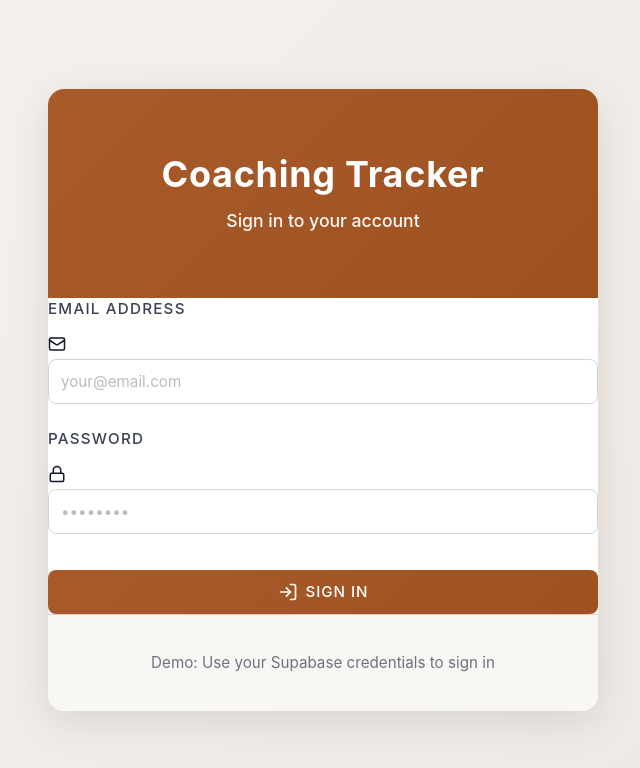
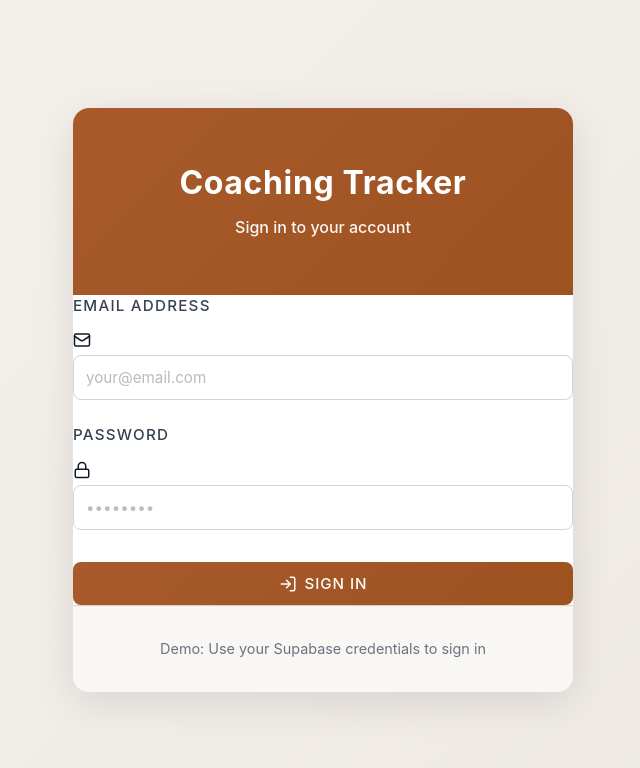
Before and after one commit to 1Banyuhay/coaching-tracker, a React (Create React App) app: page /login in a window 1280 px wide. Shown: the top 768 px of the page, without its empty margins (317-957 px from the left). Built offline with nearby package versions, Linux system fonts and the light colour scheme; no server answers.

Commit message:
Fix: proper spacing with padding on all sides, max-width 500px

```diff
--- a/src/components/Auth/Auth.css
+++ b/src/components/Auth/Auth.css
@@ -4,7 +4,7 @@
   align-items: center;
   min-height: 100vh;
   background: linear-gradient(135deg, #f5f1ed 0%, #ede8e3 100%);
-  padding: 1rem;
+  padding: 2rem;
 }
 
 .auth-card {
@@ -12,12 +12,13 @@
   border-radius: 16px;
   box-shadow: 0 10px 40px rgba(0, 0, 0, 0.1);
   width: 100%;
-  max-width: 550px;
+  max-width: 500px;
   overflow: hidden;
+  margin: 0 auto;
 }
 
 .auth-header {
-  padding: 4rem 3rem;
+  padding: 3.5rem 2.5rem;
   background: linear-gradient(135deg, #a85a2b 0%, #9d5220 100%);
   color: white;
   text-align: center;
@@ -25,65 +26,46 @@
 
 .auth-header h1 {
   margin: 0 0 0.75rem 0;
-  font-size: 2.25rem;
+  font-size: 2rem;
   font-weight: 700;
   letter-spacing: 0.02em;
 }
 
 .auth-header p {
   margin: 0;
-  font-size: 1.1rem;
+  font-size: 1rem;
   opacity: 0.95;
   font-weight: 500;
 }
 
-.auth-branding {
-  display: flex;
-  flex-direction: column;
-  align-items: center;
-  gap: 0.5rem;
-  margin-bottom: 1rem;
-}
-
-.auth-logo {
-  width: 50px;
-  height: 50px;
-  background: rgba(255, 255, 255, 0.2);
-  border-radius: 8px;
-  display: flex;
-  align-items: center;
-  justify-content: center;
-  font-size: 1.75rem;
-  font-weight: 700;
-}
-
 .auth-body {
-  padding: 3.5rem 3rem;
+  padding: 2.5rem;
 }
 
 .form-group {
-  margin-bottom: 2.25rem;
+  margin-bottom: 2rem;
 }
 
 .form-group label {
   display: block;
-  margin-bottom: 0.875rem;
+  margin-bottom: 0.75rem;
   font-weight: 700;
   color: #2c2c2c;
-  font-size: 0.9rem;
+  font-size: 0.85rem;
   text-transform: uppercase;
   letter-spacing: 0.08em;
 }
 
 .form-group input {
   width: 100%;
-  padding: 1.125rem;
+  padding: 1rem;
   border: 2px solid #d4ccc4;
-  border-radius: 10px;
-  font-size: 1rem;
+  border-radius: 8px;
+  font-size: 0.95rem;
   font-family: inherit;
   transition: all 0.3s;
   background: #fffbf8;
+  box-sizing: border-box;
 }
 
 .form-group input::placeholder {
@@ -103,7 +85,7 @@
 
 .input-icon svg {
   position: absolute;
-  right: 16px;
+  right: 14px;
   top: 50%;
   transform: translateY(-50%);
   color: #999;
@@ -126,12 +108,12 @@
 .btn-primary,
 .btn-login {
   width: 100%;
-  padding: 1.125rem 1.5rem;
+  padding: 1rem 1.5rem;
   background: linear-gradient(135deg, #a85a2b 0%, #9d5220 100%) !important;
   color: white !important;
   border: none !important;
-  border-radius: 10px;
-  font-size: 1rem;
+  border-radius: 8px;
+  font-size: 0.95rem;
   font-weight: 700;
   cursor: pointer;
   transition: all 0.3s;
@@ -141,18 +123,18 @@
   align-items: center;
   justify-content: center;
   gap: 0.75rem;
-  margin-top: 0.75rem;
+  margin-top: 0.5rem;
 }
 
 .btn-primary:hover:not(:disabled),
 .btn-login:hover:not(:disabled) {
-  transform: translateY(-3px);
-  box-shadow: 0 10px 25px rgba(168, 90, 43, 0.3);
+  transform: translateY(-2px);
+  box-shadow: 0 8px 20px rgba(168, 90, 43, 0.3);
 }
 
 .btn-primary:active:not(:disabled),
 .btn-login:active:not(:disabled) {
-  transform: translateY(-1px);
+  transform: translateY(0);
 }
 
 .btn-primary:disabled,
@@ -163,12 +145,12 @@
 
 .btn-primary svg,
 .btn-login svg {
-  width: 20px;
-  height: 20px;
+  width: 18px;
+  height: 18px;
 }
 
 .auth-footer {
-  padding: 2.25rem 3rem;
+  padding: 2rem 2.5rem;
   text-align: center;
   background: #f9f7f4;
   border-top: 1px solid #e0d8d0;
@@ -176,9 +158,9 @@
 
 .auth-footer p {
   margin: 0;
-  font-size: 0.95rem;
+  font-size: 0.9rem;
   color: #6b7280;
-  line-height: 1.6;
+  line-height: 1.5;
 }
 
 .auth-footer a {
@@ -192,80 +174,9 @@
   color: #8b3a3a;
 }
 
-.loading-spinner {
-  display: inline-block;
-  width: 16px;
-  height: 16px;
-  border: 2px solid rgba(255, 255, 255, 0.3);
-  border-top-color: white;
-  border-radius: 50%;
-  animation: spin 0.8s linear infinite;
-}
-
-@keyframes spin {
-  to {
-    transform: rotate(360deg);
-  }
-}
-
-.loading-container {
-  display: flex;
-  justify-content: center;
-  align-items: center;
-  min-height: 100vh;
-  background: linear-gradient(135deg, #f5f1ed 0%, #ede8e3 100%);
-  flex-direction: column;
-  gap: 1rem;
-}
-
-.spinner {
-  width: 40px;
-  height: 40px;
-  border: 4px solid rgba(168, 90, 43, 0.2);
-  border-top-color: #a85a2b;
-  border-radius: 50%;
-  animation: spin 1s linear infinite;
-}
-
-.loading-container p {
-  color: #8b3a3a;
-  font-weight: 600;
-  font-size: 1rem;
-}
-
-@media (max-width: 600px) {
+@media (max-width: 480px) {
   .auth-container {
     padding: 1.5rem;
-  }
-
-  .auth-card {
-    max-width: 100%;
-  }
-
-  .auth-header {
-    padding: 3rem 2rem;
-  }
-
-  .auth-header h1 {
-    font-size: 1.75rem;
-  }
-
-  .auth-body {
-    padding: 2.5rem 2rem;
-  }
-
-  .form-group {
-    margin-bottom: 1.75rem;
-  }
-
-  .auth-footer {
-    padding: 1.75rem 2rem;
-  }
-}
-
-@media (max-width: 480px) {
-  .auth-card {
-    border-radius: 12px;
   }
 
   .auth-header {
@@ -273,7 +184,7 @@
   }
 
   .auth-header h1 {
-    font-size: 1.5rem;
+    font-size: 1.75rem;
   }
 
   .auth-body {
```
